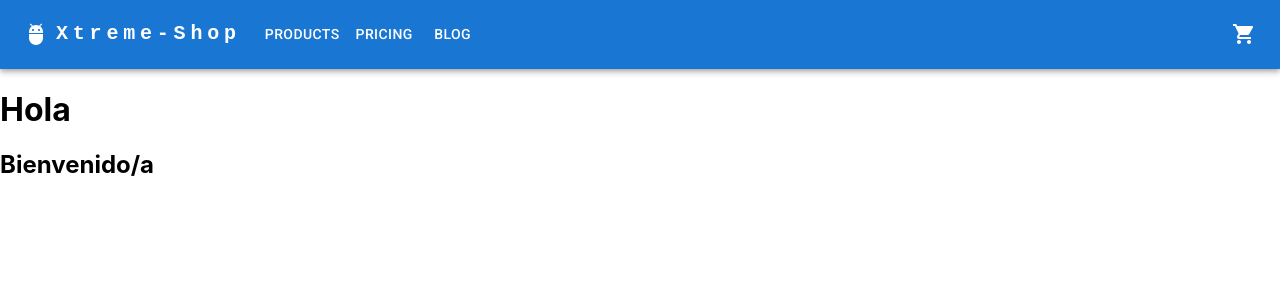
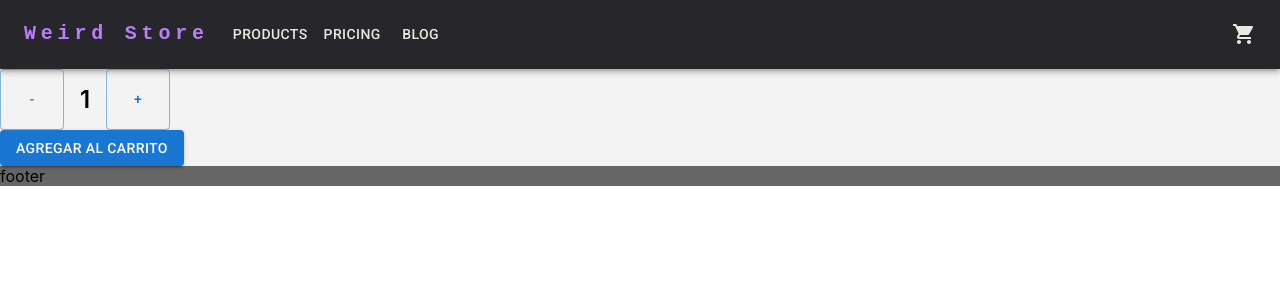
Before and after one commit to naerix/AlexDuarte-ReactJs, a React (Create React App) app: page / in a window 1280 px wide. Shown: the top 300 px of the page. Built offline with nearby package versions, Linux system fonts and the light colour scheme.

Commit message:
se agrego contador

```diff
--- a/src/App.js
+++ b/src/App.js
@@ -1,18 +1,17 @@
 import logo from './logo.svg';
 import './App.css';
-import { dividerClasses } from '@mui/material';
+import { dividerClasses, Typography } from '@mui/material';
 import NavBar from './components/NavBar';
 import ItemListContainer from './components/ItemListContainer';
 
 function App() {
-
-  let greetins = {saludo: 'Hola', saludo2: 'Bienvenido/a'};
-
   return (
-    <div>
+    <div style={{backgroundColor:"#F3F3F3"}}>
       <NavBar/>
-
-      <ItemListContainer item={greetins}/>
+      <ItemListContainer/>
+      <div style={{backgroundColor:"#666666"}}>
+        footer
+      </div>
     </div>
   );
 }
--- a/src/components/CartWidget.jsx
+++ b/src/components/CartWidget.jsx
@@ -1,9 +1,9 @@
-import React from 'react'
+import React, {useState, useEffect } from 'react'
 import ShoppingCartIcon from '@mui/icons-material/ShoppingCart';
 
 function CartWidget() {
   return (
-    <ShoppingCartIcon fontSize="medium"/>
+    <ShoppingCartIcon fontSize="medium" style={{color:"#ECE8E1"}}/>
   )
 }
 
--- /dev/null
+++ b/src/components/ItemCount.jsx
@@ -0,0 +1,36 @@
+import React, {useState, useEffect } from 'react'
+import Stack from '@mui/material/Stack';
+import Button from '@mui/material/Button';
+import { margin } from '@mui/system';
+
+
+export default function ItemCount({stock, initial, onAdd}) {
+    const [contador, setContador] = useState(initial);
+
+    const agregar = ()=>{
+        if(contador < stock){
+            setContador(contador + 1)
+        }
+    }
+    const disminuir = ()=>{
+        if(contador > initial){
+            setContador(contador -1)
+        }
+    }
+  return (
+
+    <div>
+        <div>
+            <div style={{display:'flex', flexDirection:'row'}}>
+                <Button variant="outlined" onClick={disminuir}>-</Button>
+                <p style={{fontSize:"1.5rem", fontWeight:"600", margin:"1rem"}}>{contador}</p>
+                <Button variant="outlined" onClick={agregar}>+</Button>
+            </div>
+            <div>
+                <Button variant="contained"  onClick={onAdd}>Agregar al carrito</Button>
+            </div>
+
+        </div>
+    </div>
+  )
+}
--- a/src/components/ItemListContainer.jsx
+++ b/src/components/ItemListContainer.jsx
@@ -1,10 +1,15 @@
 import React from 'react'
+import ItemCount from './ItemCount'
 
-export default function ItemListContainer({item}) {
+export default function ItemListContainer() {
+
+  const initial = 1;
+  const stock = 4;
+  const onAdd = ()=>{
+    alert("Se ha agregado al carrito")
+  };
+
   return (
-    <div>
-        <h1>{item.saludo}</h1>
-        <h2>{item.saludo2}</h2>
-        </div>
+    <ItemCount initial={initial} stock={stock} onAdd={onAdd}/>
   )
 }
--- a/src/components/NavBar.jsx
+++ b/src/components/NavBar.jsx
@@ -38,10 +38,9 @@ const NavBar = () => {
   };
 
   return (
-    <AppBar position="static">
+    <AppBar position="static" style={{ backgroundColor: "#27272B" }}>
       <Container maxWidth="xl">
         <Toolbar disableGutters>
-          <AdbIcon sx={{ display: { xs: 'none', md: 'flex' }, mr: 1 }} />
           <Typography
             variant="h6"
             noWrap
@@ -53,13 +52,12 @@ const NavBar = () => {
               fontFamily: 'monospace',
               fontWeight: 700,
               letterSpacing: '.3rem',
-              color: 'inherit',
+              color: '#bb7dfb',
               textDecoration: 'none',
             }}
           >
-            Xtreme-Shop
+            Weird Store
           </Typography>
-
           <Box sx={{ flexGrow: 1, display: { xs: 'flex', md: 'none' } }}>
             <IconButton
               size="large"
@@ -96,7 +94,6 @@ const NavBar = () => {
               ))}
             </Menu>
           </Box>
-          <AdbIcon sx={{ display: { xs: 'flex', md: 'none' }, mr: 1 }} />
           <Typography
             variant="h5"
             noWrap
@@ -109,18 +106,18 @@ const NavBar = () => {
               fontFamily: 'monospace',
               fontWeight: 700,
               letterSpacing: '.3rem',
-              color: 'inherit',
+              color: '#bb7dfb',
               textDecoration: 'none',
             }}
           >
-            LOGO
+            Weird Store
           </Typography>
           <Box sx={{ flexGrow: 1, display: { xs: 'none', md: 'flex' } }}>
             {pages.map((page) => (
               <Button
                 key={page}
                 onClick={handleCloseNavMenu}
-                sx={{ my: 2, color: 'white', display: 'block' }}
+                sx={{ my: 2, color: '#ECE8E1', display: 'block' }}
               >
                 {page}
               </Button>
```
